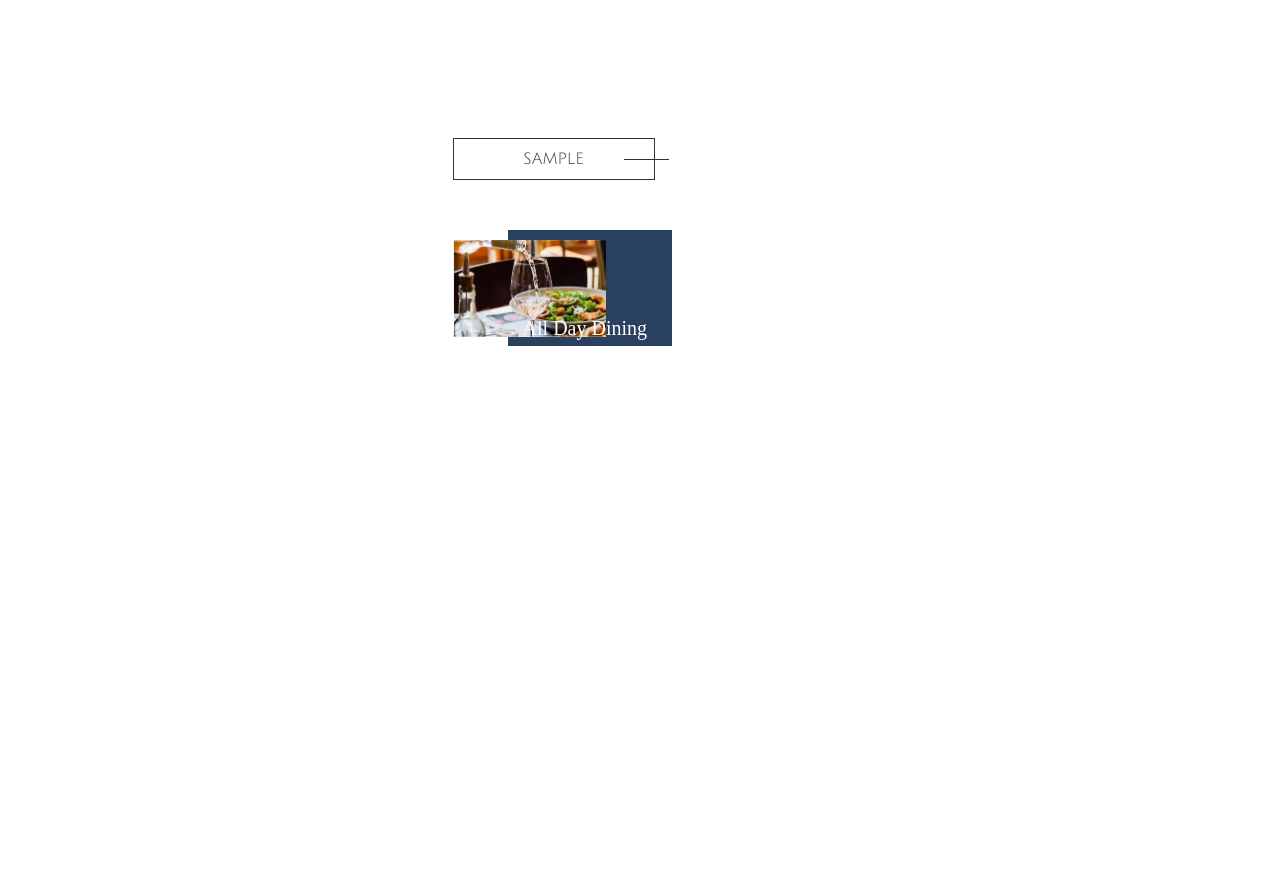
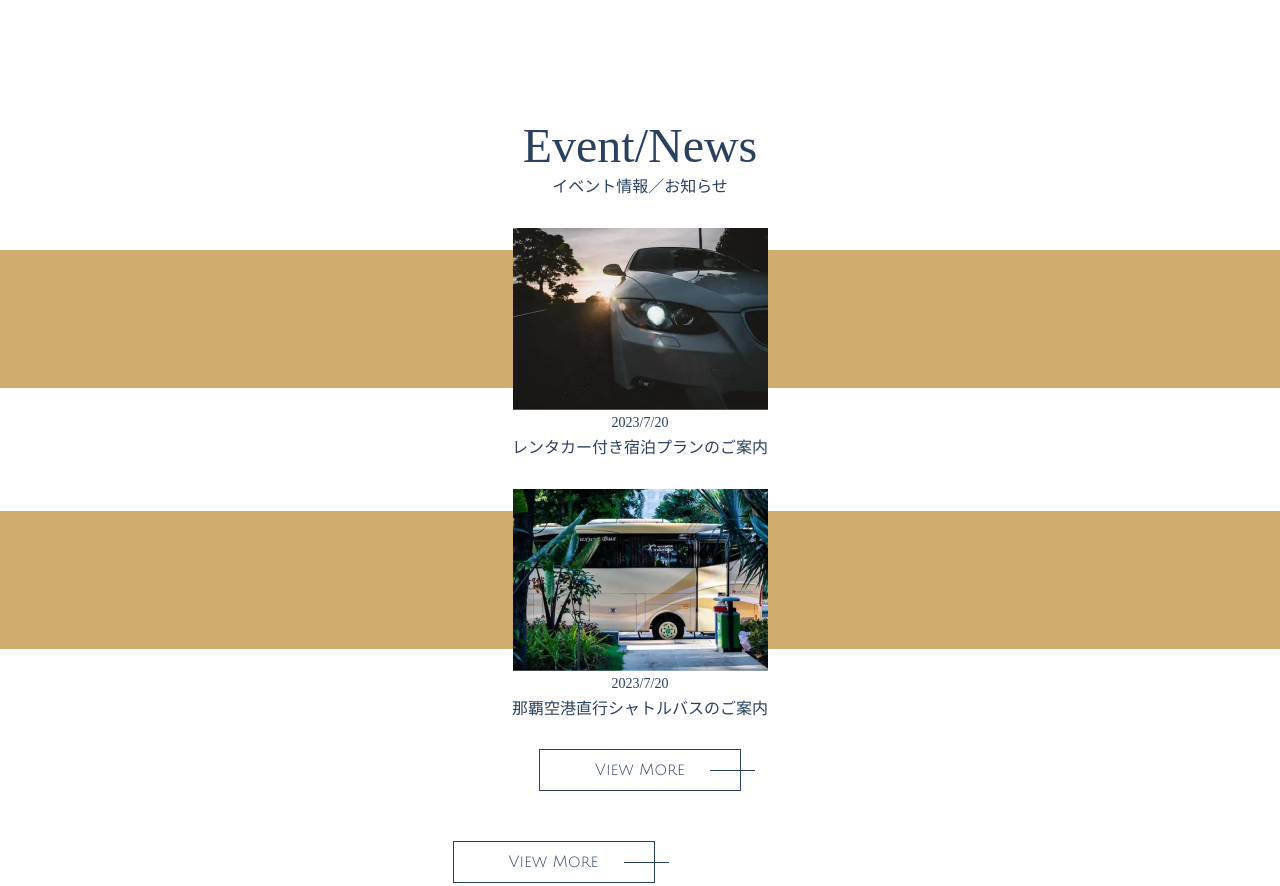
Before and after one commit to DokuritsuShienSalon/GoldenHotelNaha, a website: page index.html in a window 1280 px wide. Shown: the part 3540-4426 px from the top of the page. Before the commit the page ends 3886 px from the top, so only its background shows below. Drawn offline with nearby package versions, Linux system fonts and the light colour scheme; a web font is replaced by a local one.

Commit message:
news completed

```diff
--- a/index.html
+++ b/index.html
@@ -451,14 +451,39 @@
 </div>
 </section>
 
-
+<section class="p-news">
+  <h2 class="p-news__title c-h2__title">Event/News<span class="c-h2__subtitle">イベント情報／お知らせ</span></h2>
+  <div class="p-news__content">
+    <div class="p-news__imagebox">
+      <picture class="p-news__image">
+        <source>
+        <img src="images/News_car-sp2x.webp" alt="レンタカー">
+      </picture>
+    </div>
+    <time datetime="2023-7-20" class="p-news__datetime c-datetime">2023/7/20</time>
+    <h3 class="p-news__contentTitle c-h3__title">レンタカー付き宿泊プランのご案内</h3>
+  </div>
+  <div class="p-news__content">
+    <div class="p-news__imagebox">
+      <picture class="p-news__image">
+        <source>
+        <img src="images/News_bus-sp2x.webp" alt="シャトルバス">
+      </picture>
+    </div>
+    <time datetime="2023-7-20" class="p-news__datetime c-datetime">2023/7/20</time>
+    <h3 class="p-news__contentTitle c-h3__title">那覇空港直行シャトルバスのご案内</h3>
+    <div class="p-news__button c-button">
+      <a href="#" class="c-button__tag">View More</a>
+    </div>
+  </div>
+</section>
 
 
 
 
   <div class="inner-sp u-mt50">
     <div class="c-button">
-      <a href="#" class="c-button__tag">SAMPLE</a>
+      <a href="#" class="c-button__tag">View More</a>
     </div>
   </div>
 
--- a/src/sass/foundation/_base.scss
+++ b/src/sass/foundation/_base.scss
@@ -2,6 +2,8 @@
 @use "global" as *;
 
 html {
+  color: $blue;
+
   //~375px
   @media (max-width: 375px) {
     font-size: vw(375, 16);
--- a/src/sass/object/component/_button.scss
+++ b/src/sass/object/component/_button.scss
@@ -1,7 +1,7 @@
 @use "global" as *;
 
 .c-button {
-  color: #333;
+  color: $blue;
   background: transparent;
   font-size: 16px;
   // font-weight: bold;
@@ -13,7 +13,7 @@
 .c-button {
   font-family: 'Julius Sans One', sans-serif;
   text-align: center;
-  border: 1px solid #333;
+  border: 1px solid $blue;
   position: relative;
   box-sizing: content-box;
 }
@@ -22,7 +22,7 @@
   // width: 45px;
   width: 22.5%;
   height: 1px;
-  background-color: #333;
+  background-color: $blue;
   position: absolute;
   top: 50%;
   right: -7.5%;
--- a/src/sass/object/utility/_u-fonts.scss
+++ b/src/sass/object/component/_fonts.scss
@@ -17,3 +17,19 @@
   line-height: normal;
   display: block;
 }
+.c-datetime {
+  color: $blue;
+  font-family: $base-font-family;
+  font-size: 14px;
+  font-style: normal;
+  font-weight: 500;
+  line-height: normal;
+}
+.c-h3__title {
+  color: $blue;
+  font-family: $base-font-family;
+  font-size: 16px;
+  font-style: normal;
+  font-weight: 500;
+  line-height: normal;
+}
--- /dev/null
+++ b/src/sass/object/project/_news.scss
@@ -0,0 +1,25 @@
+@use "global" as *;
+
+.p-news {
+  margin-top: 30px;
+  text-align: center;
+}
+
+.p-news__content {
+  margin-top: 31px;
+
+}
+
+.p-news__imagebox {
+  background-image: linear-gradient(transparent 0% 12%, $gold 12% 88%, transparent 88% 100%);
+}
+
+.p-news__image {
+  width: 255px;
+  height: auto;
+  margin-inline: auto;
+}
+.p-news__button {
+  margin-top: 30px;
+  margin-inline: auto;
+}
```
Also changed, not shown: css/styles.css, css/styles.min.css, 2 other files.
